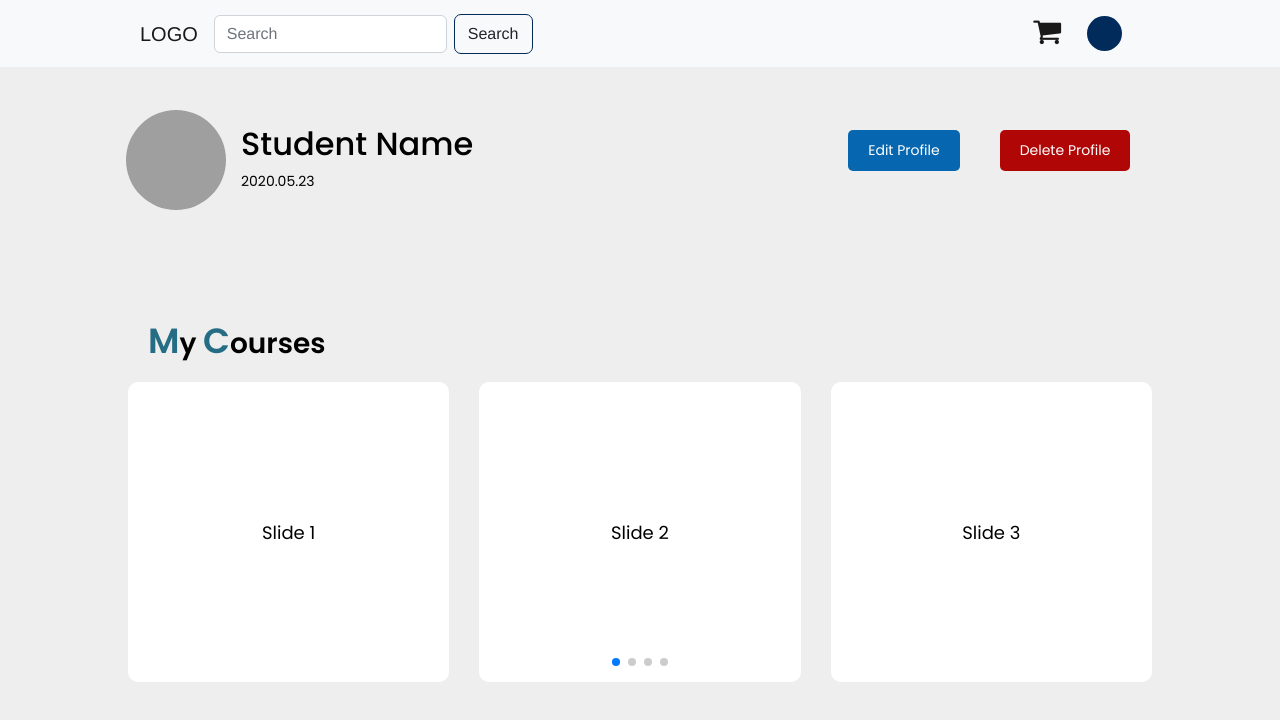
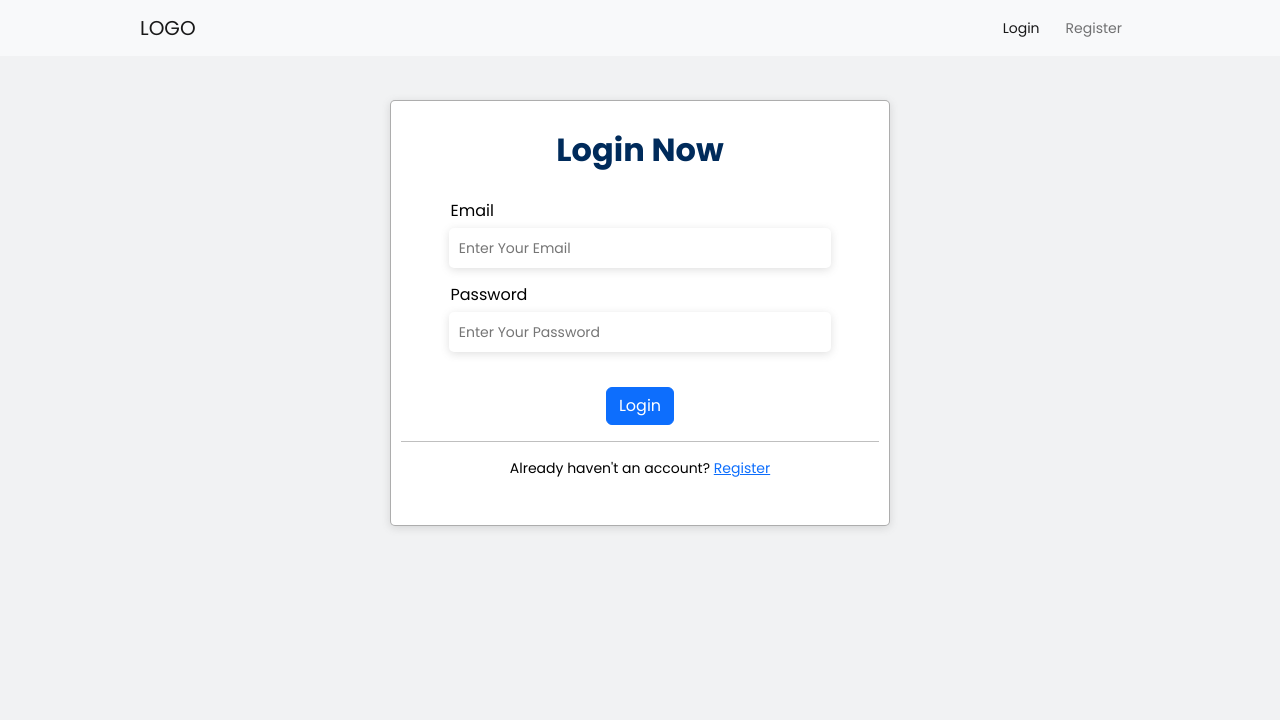
Before and after one commit to SManeesha99/SPM_SEJ010, a React (Create React App) app in the folder FRONTEND/: page / in a window 1280 px wide. Shown: the top 720 px of the page. Built offline with nearby package versions, Linux system fonts and the light colour scheme.

Commit message:
create Login Register
create Login Register page

```diff
--- a/FRONTEND/src/App.js
+++ b/FRONTEND/src/App.js
@@ -1,14 +1,16 @@
-
 import './App.css';
-import Header from './Header/Header';
 import CreateReview from './Create Review/CreateReview';
 import StudentProfile from './Student Profile/StudentProfile';
+import Register from './LoginRegister/Register';
+import Login from './LoginRegister/Login';
 
 function App() {
   return (
     <div className="App">
       {/* <CreateReview/> */}
-      <StudentProfile/>
+      {/* <StudentProfile/> */}
+      {/* <Register/> */}
+      <Login/>
 
     </div>
   );
--- /dev/null
+++ b/FRONTEND/src/Header/notRegHeader.js
@@ -0,0 +1,29 @@
+import React from 'react';
+import './header.css';
+
+export default function notRegHeader() {
+  return (
+    <div>
+        <nav class="navbar navbar-expand-lg bg-light navbar fixed-top">
+        <div class="container-fluid">
+            <a class="navbar-brand" href="#">LOGO</a>
+            <button class="navbar-toggler" type="button" data-bs-toggle="collapse" data-bs-target="#navbarSupportedContent" aria-controls="navbarSupportedContent" aria-expanded="false" aria-label="Toggle navigation">
+            <span class="navbar-toggler-icon"></span>
+            </button>
+            <div class="collapse navbar-collapse rightheder" id="navbarSupportedContent">
+            <ul class="navbar-nav">
+                <li class="nav-item">
+                <a class="nav-link active" aria-current="page" href="#">Login</a>
+                </li>
+                <li class="nav-item">
+                <a class="nav-link" href="#">Register</a>
+                </li>
+
+            </ul>
+
+            </div>
+        </div>
+        </nav>
+    </div>
+  )
+}
--- /dev/null
+++ b/FRONTEND/src/LoginRegister/Login.js
@@ -0,0 +1,37 @@
+import React from 'react';
+import NotRegHeader from '../Header/notRegHeader';
+import './loginRegister.css'
+
+export default function Login() {
+  return (
+    <div>
+        <div className='registerArea'>
+            <NotRegHeader/>
+            <center>
+            <div className='regArea'>
+                <h2>Login Now</h2>
+                <div className='regui'>
+
+                    <div className='name'>
+                        <label>Email</label>
+                        <input placeholder='Enter Your Email'></input>
+                    </div>
+                    <div className='name'>
+                        <label>Password</label>
+                        <input placeholder='Enter Your Password'></input>
+                    </div>
+                </div>
+
+                <button class='btn btn-primary'>Login</button>
+
+                <hr/>
+                <p>Already haven't an account? <a href='#'>Register</a></p>
+
+
+            </div>
+            </center>
+
+            </div>
+    </div>
+  )
+}
--- /dev/null
+++ b/FRONTEND/src/LoginRegister/Register.js
@@ -0,0 +1,45 @@
+import React from 'react';
+import NotRegHeader from '../Header/notRegHeader';
+import './loginRegister.css'
+
+export default function () {
+  return (
+    <div>
+        <div className='registerArea'>
+
+        <NotRegHeader/>
+            <center>
+            <div className='regArea'>
+                <h2>Register Now</h2>
+                <div className='regui'>
+                    <div className='name'>
+                        <label>User Name</label>
+                        <input placeholder='Enter Your User Name'></input>
+                    </div>
+                    <div className='name'>
+                        <label>Mobile Number</label>
+                        <input placeholder='Enter Your Mobile Number'></input>
+                    </div>
+                    <div className='name'>
+                        <label>Email</label>
+                        <input placeholder='Enter Your Email'></input>
+                    </div>
+                    <div className='name'>
+                        <label>Password</label>
+                        <input placeholder='Enter Your Password'></input>
+                    </div>
+                </div>
+
+                <button class='btn btn-primary'>Register</button>
+
+                <hr/>
+                <p>Already have an account? <a href='#'>Log in</a></p>
+
+
+            </div>
+            </center>
+
+        </div>
+    </div>
+  )
+}
--- /dev/null
+++ b/FRONTEND/src/LoginRegister/loginRegister.css
@@ -0,0 +1,46 @@
+.registerArea{
+    width: 100%;
+    height: 100vh;
+    background-color: rgb(241, 242, 243);
+    font-family: 'Poppins',sans-serif;
+}
+
+.regArea{
+    width: 500px;
+    height: auto;
+    border: 1px solid rgba(137, 137, 137, 0.689);
+    border-radius: 5px;
+    background-color: rgb(255, 255, 255);
+    position: relative;
+    top: 100px;
+    box-shadow: rgba(99, 99, 99, 0.2) 0px 2px 8px 0px;
+    padding: 30px 10px;
+}
+
+.regArea h2{
+    font-weight: 700;
+    margin-bottom: 30px;
+    color: #002B5B;
+}
+
+.regui label{
+    text-align: left;
+    width: 50%;
+    position: relative;
+    left: -70px;
+    font-size: 16px;
+    margin-bottom: 5px;
+}
+.regui input{
+    width: 80%;
+    height: 40px;
+    border-radius: 5px;
+    box-shadow: rgba(99, 99, 99, 0.2) 0px 2px 8px 0px;
+    border: none;
+    margin-bottom: 15px;
+    padding: 5px 10px;
+}
+
+.regArea button{
+    margin-top: 20px;
+}
```
Also changed, not shown: FRONTEND/src/Home/Home.js (added, +8 -0 lines), FRONTEND/src/Home/home.css (added).
